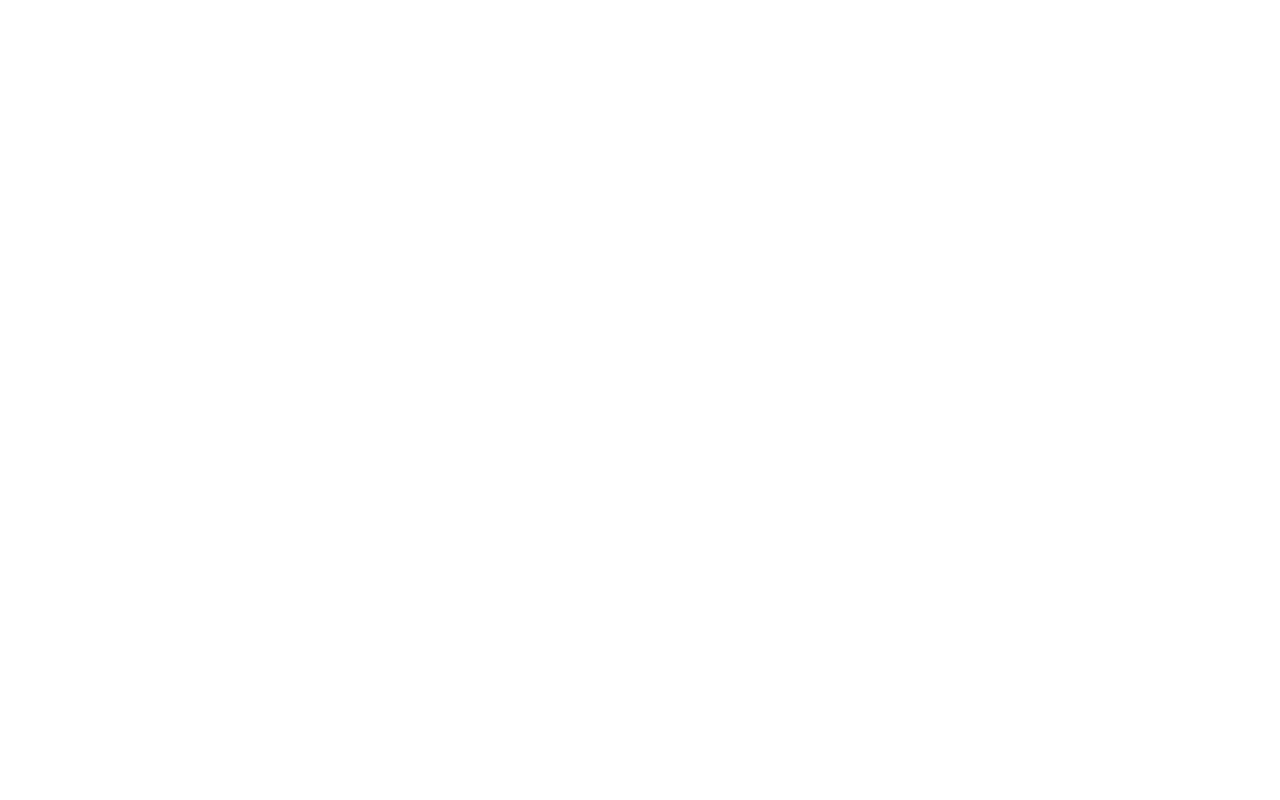
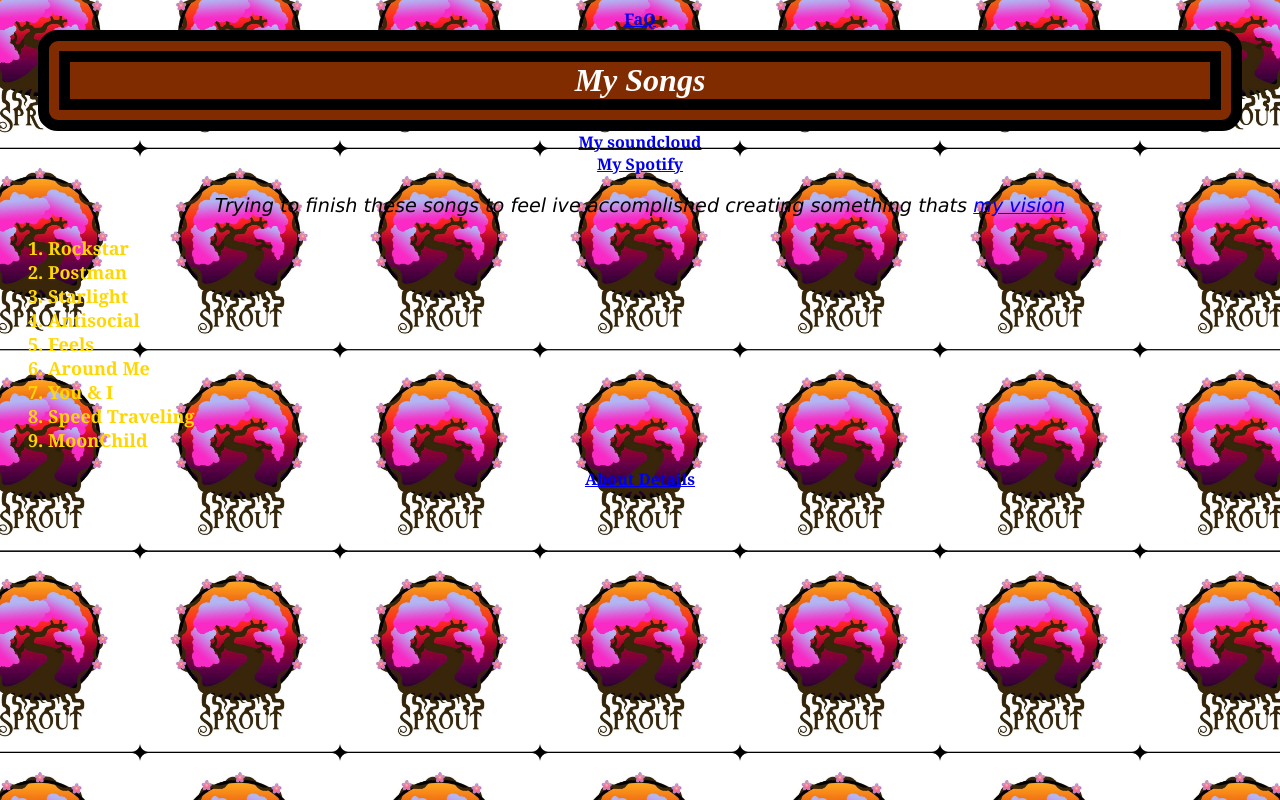
Before and after one commit to NewtScoot14/Music-Website, a website: page index.html in a window 1280 px wide. Drawn offline with Linux system fonts and the light colour scheme.

Commit message:
initial test

```diff
--- a/index.html
+++ b/index.html
@@ -1,9 +1,34 @@
 <!DOCTYPE html>
     <html>
        <head>
-        <title></title>
+        <link rel="stylesheet" href="./styles/styles.css">
+
+            <title>MoonChild</title>
+            <a href="C:\WebDev\Gitbash\gitbash3\faq.html">FaQ</a>
+
        </head>
-        <body>
+            <body>
+                 <h1>My Songs</h1>
+                <a href="https://soundcloud.com">My soundcloud</a>
+                <br>
+                <a href="https://spotify.com">My Spotify</a>
+                <p>Trying to finish these songs to feel ive accomplished creating something thats <a href="https://soundcloud.com"> my vision</a></p>
+                <ol>
+                    <li class="text-color">Rockstar</li>
+                    <li class="text-color">Postman</li>
+                    <li class="text-color">Starlight</li>
+                    <li class="text-color">Antisocial</li>
+                    <li class="text-color">Feels</li>
+                    <li class="text-color">Around Me</li>
+                    <li class="text-color">You & I</li>
+                    <li class="text-color">Speed Traveling</li>
+                    <li class="text-color">MoonChild</li>
 
-        </body>
+
+
+
+
+                </ol>
+            <a href="about.html">About Details</a>
+            </body>
     </html>
--- /dev/null
+++ b/package.json
@@ -0,0 +1,5 @@
+{
+  "dependencies": {
+    "express": "^4.21.2"
+  }
+}
--- /dev/null
+++ b/styles/styles.css
@@ -0,0 +1,47 @@
+h1{
+    border: 10px double black;
+    border-radius: 20px 20px 20px 20px ;
+    margin: 0 30px 0 30px;
+    border-width: 1em;
+    padding: 0 0 0 0;
+    font-family: 'Times New Roman', Times, serif;
+    font-style: oblique;
+    font-weight: bold;
+    color: white;
+    background-color: rgb(128, 43, 0);
+    text-align: center;
+}
+
+
+
+body{
+
+    font-family: Cambria, Cochin, Georgia, Times, 'Times New Roman', serif;
+    font-weight: bold;
+    font-display: center;
+    text-align: center;
+    background-color: grey;
+    background-image:  url(../images/SproutLogo.jpg);
+    background-position: center;
+    background-size: 200px;
+    background-position-y: center;
+
+
+}
+.text-color{
+    color: gold;
+    font-weight: bold;
+    font-size: large;
+    text-align: left;
+
+
+
+}
+P{
+    font-family: 'Lucida Sans', 'Lucida Sans Regular', 'Lucida Grande', 'Lucida Sans Unicode', Geneva, Verdana, sans-serif;
+    font-size: larger;
+    font-weight: 200;
+    font-style: oblique;
+    text-underline-offset: center;
+    color: black;
+}
```
Also changed, not shown: images/SproutLogo.jpg (added), 1 other file.
